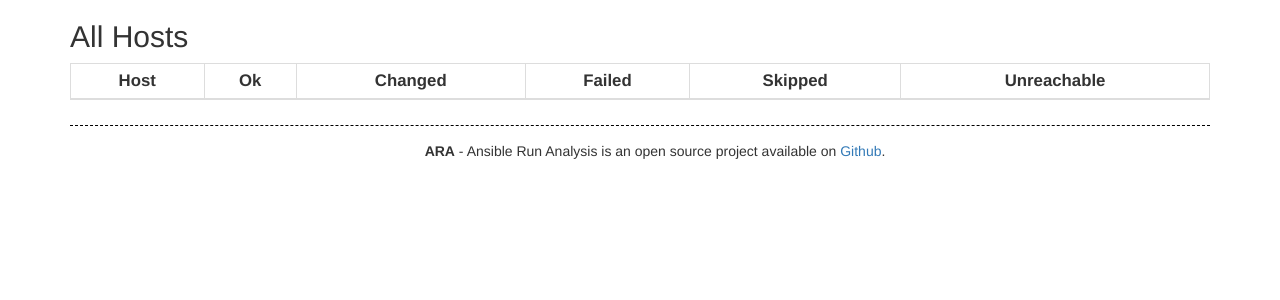
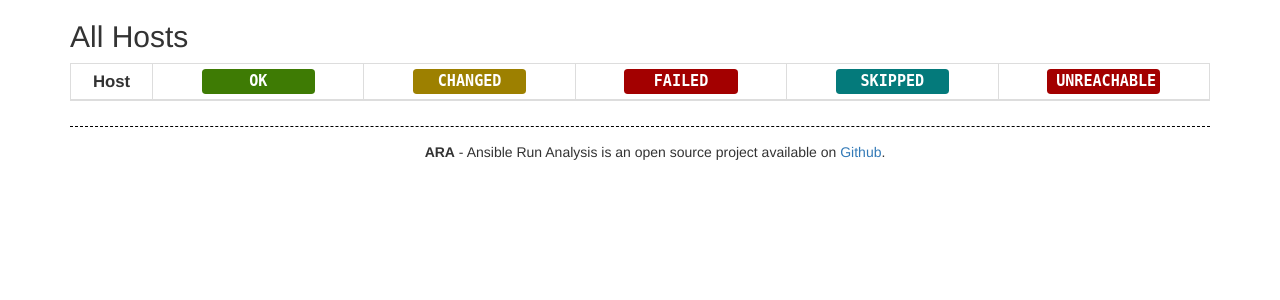
Before and after one commit to ansible-community/ara, a Flask app: page /host in a window 1280 px wide. Shown: the part 52-352 px from the top of the page. Run offline with Flask 2, Linux system fonts and the light colour scheme; data that the repository does not hold is empty; parts of the project's set-up code (start-up, migrations or seed data) failed here and were passed over; some libraries are stand-ins or nearby versions.

Commit message:
Highlight statuses with their respective colors

```diff
--- a/ara/static/css/ara.css
+++ b/ara/static/css/ara.css
@@ -13,7 +13,16 @@ pre {
     word-wrap: break-word;
 }
 
-/* Status background colors */
+/* Status styling */
+.status-label {
+    padding-top: 5px;
+    padding-bottom: 5px;
+    font-size: 90%;
+    font-family: monospace;
+    display: inline-block;
+    width: 7.5em;
+}
+
 .failed {
     background-color: #a30000;
 }
--- a/ara/templates/host_summary.html
+++ b/ara/templates/host_summary.html
@@ -6,11 +6,11 @@
   <thead>
     <tr>
       <th>Host</th>
-      <th>Ok</th>
-      <th>Changed</th>
-      <th>Failed</th>
-      <th>Skipped</th>
-      <th>Unreachable</th>
+      <th><span class="ok label status-label">OK</span></th>
+      <th><span class="changed label status-label">CHANGED</span></th>
+      <th><span class="failed label status-label">FAILED</span></th>
+      <th><span class="skipped label status-label">SKIPPED</span></th>
+      <th><span class="unreachable label status-label">UNREACHABLE</span></th>
     </tr>
   </thead>
   <tbody>
--- a/ara/templates/playbook_host.html
+++ b/ara/templates/playbook_host.html
@@ -31,6 +31,7 @@
     </thead>
     <tbody>
       {% for result in task_results %}
+      {% set status = result.derived_status %}
       <tr>
         <td>{{ result.time_start |datetime }}</td>
         <td>{{ result.time_end |datetime }}</td>
@@ -38,7 +39,7 @@
         <td>{{ macros.make_link('host', result.host.name, host=result.host.name) }}</td>
         <td>{{ result.task.name }}</td>
         <td>{{ result.task.action }}</td>
-        <td>{{ result.derived_status }}</td>
+        <td><span class="{{ status }} label status-label">{{ status |upper }}</span></td>
         <td>{{ macros.make_link('task_result', 'details', task_result=result.id) }}</td>
       </tr>
       {% endfor %}
--- a/ara/templates/task.html
+++ b/ara/templates/task.html
@@ -47,12 +47,13 @@
 
   <tbody>
     {% for result in task.task_results.order_by('time_start') %}
+    {% set status = result.derived_status %}
     <tr>
       <td>{{ result.time_start |datetime }}</td>
       <td>{{ result.time_end |datetime }}</td>
       <td>{{ result.duration }}</td>
       <td>{{ macros.make_link('host', result.host.name, host=result.host.name) }}</td>
-      <td>{{ result.derived_status }}</td>
+      <td><span class="{{ status }} label status-label">{{ status |upper }}</span></td>
       <td>{{ macros.make_link('task_result', 'details', task_result=result.id) }}</td>
     </tr>
     {% endfor %}
```
Also changed, not shown: ara/templates/host.html (+5 -5 lines), ara/templates/playbook.html (+5 -5 lines), ara/templates/playbook_summary.html (+5 -5 lines).
